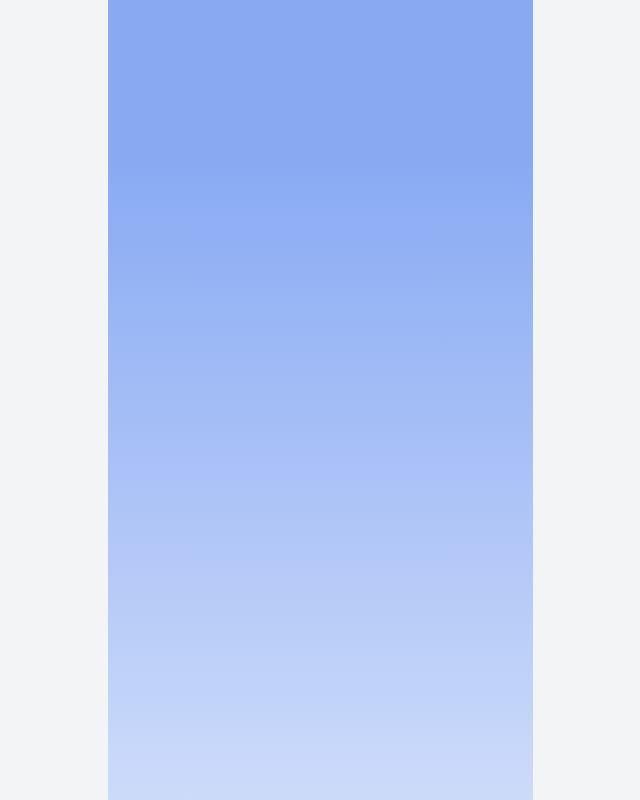
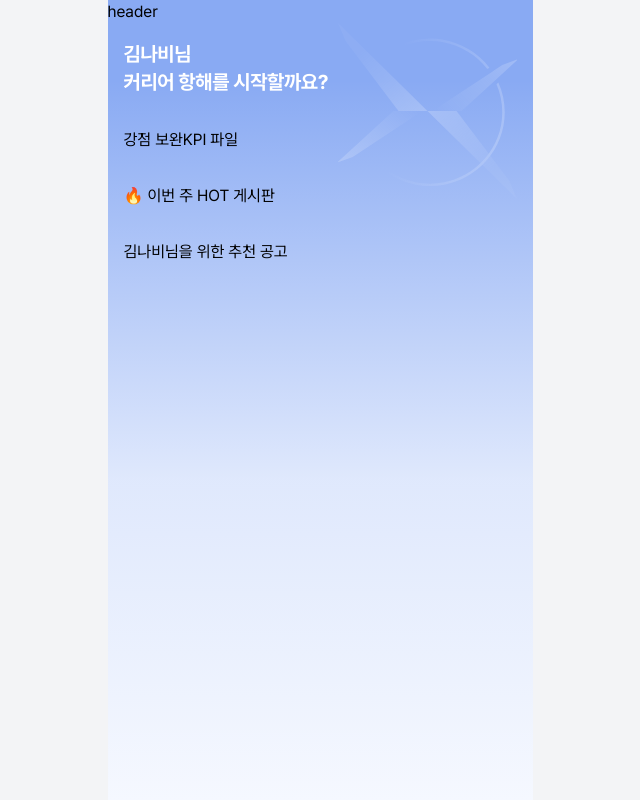
Before and after one commit to UMC9th-NaviK/NaviK-FE, a React (Vite) app: page /home in a window 1280 px wide. Shown: the top 800 px of the page, without its empty margins (320-960 px from the left). Built offline with nearby package versions, Linux system fonts and the light colour scheme.

Commit message:
#35 [FEAT] 홈 화면 구성

```diff
--- a/src/components/home/HomeBackground.tsx
+++ b/src/components/home/HomeBackground.tsx
@@ -1,6 +1,10 @@
 export const HomeBackground = () => {
   return (
     <div className="absolute inset-0 z-10 flex justify-center">
+      <img
+        src="/images/small-symbol-white.svg"
+        className="absolute top-5.75 right-4 z-10 opacity-20"
+      />
       <div className="relative w-full max-w-106.25">
         {/* TODO: Lottie 애니메이션 */}
         <div className="absolute inset-0 bg-gray-200" />
--- a/src/pages/home/HomePage.tsx
+++ b/src/pages/home/HomePage.tsx
@@ -5,8 +5,17 @@ const HomePage = () => {
     <>
       <div className="relative min-h-dvh overflow-hidden">
         <HomeBackground />
-        <div className="relative z-10 py-200">
-          <h1>Home Content</h1>
+        <div className="relative z-10 flex flex-col gap-4">
+          <div>header</div>
+          <div className="flex flex-col gap-8 px-4">
+            <p className="text-heading-20B text-base-100">
+              김나비님
+              <br /> 커리어 항해를 시작할까요?
+            </p>
+            <div>강점 보완KPI 파일</div>
+            <div>🔥 이번 주 HOT 게시판 </div>
+            <div>김나비님을 위한 추천 공고</div>
+          </div>
         </div>
       </div>
     </>
```
